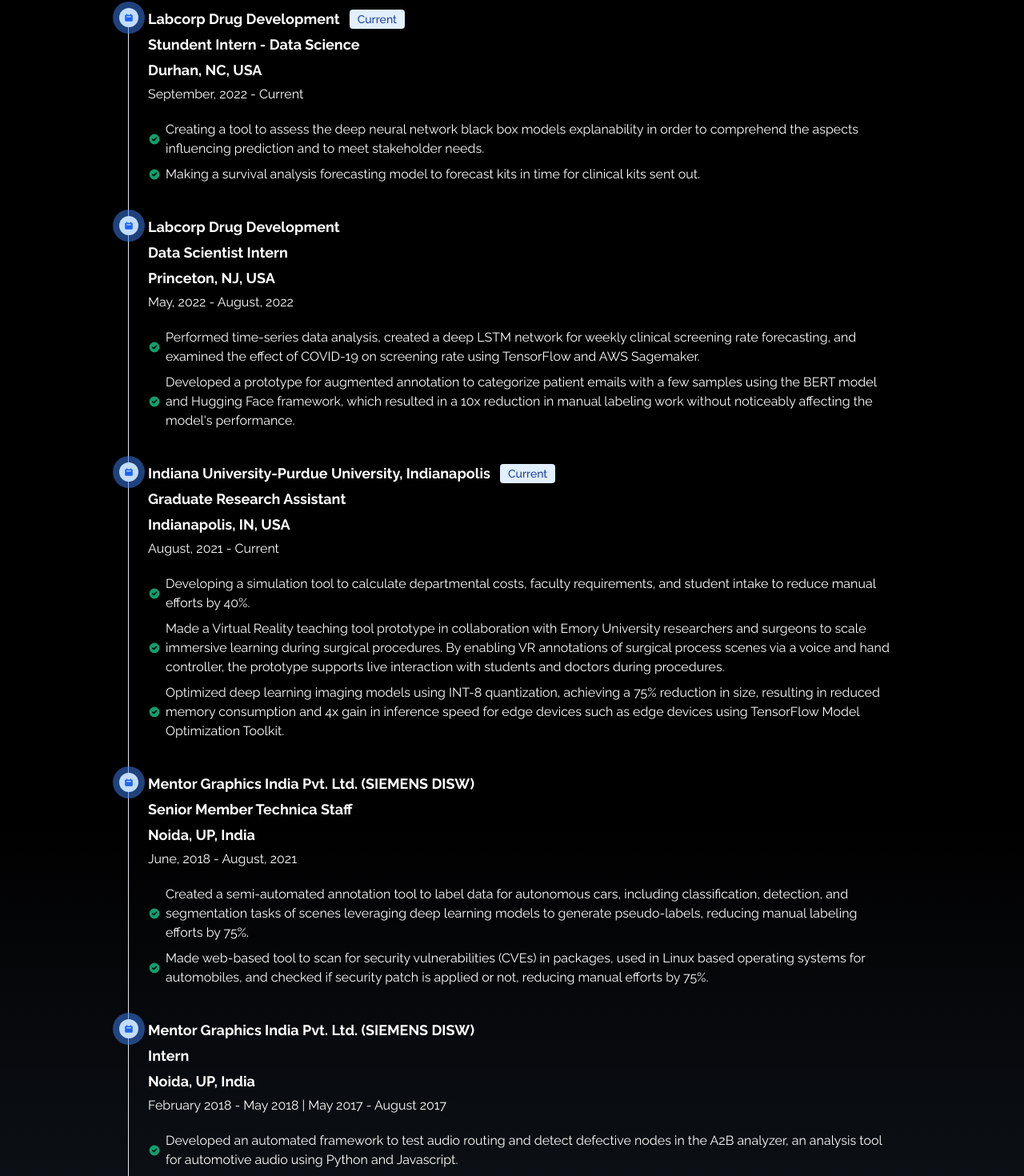
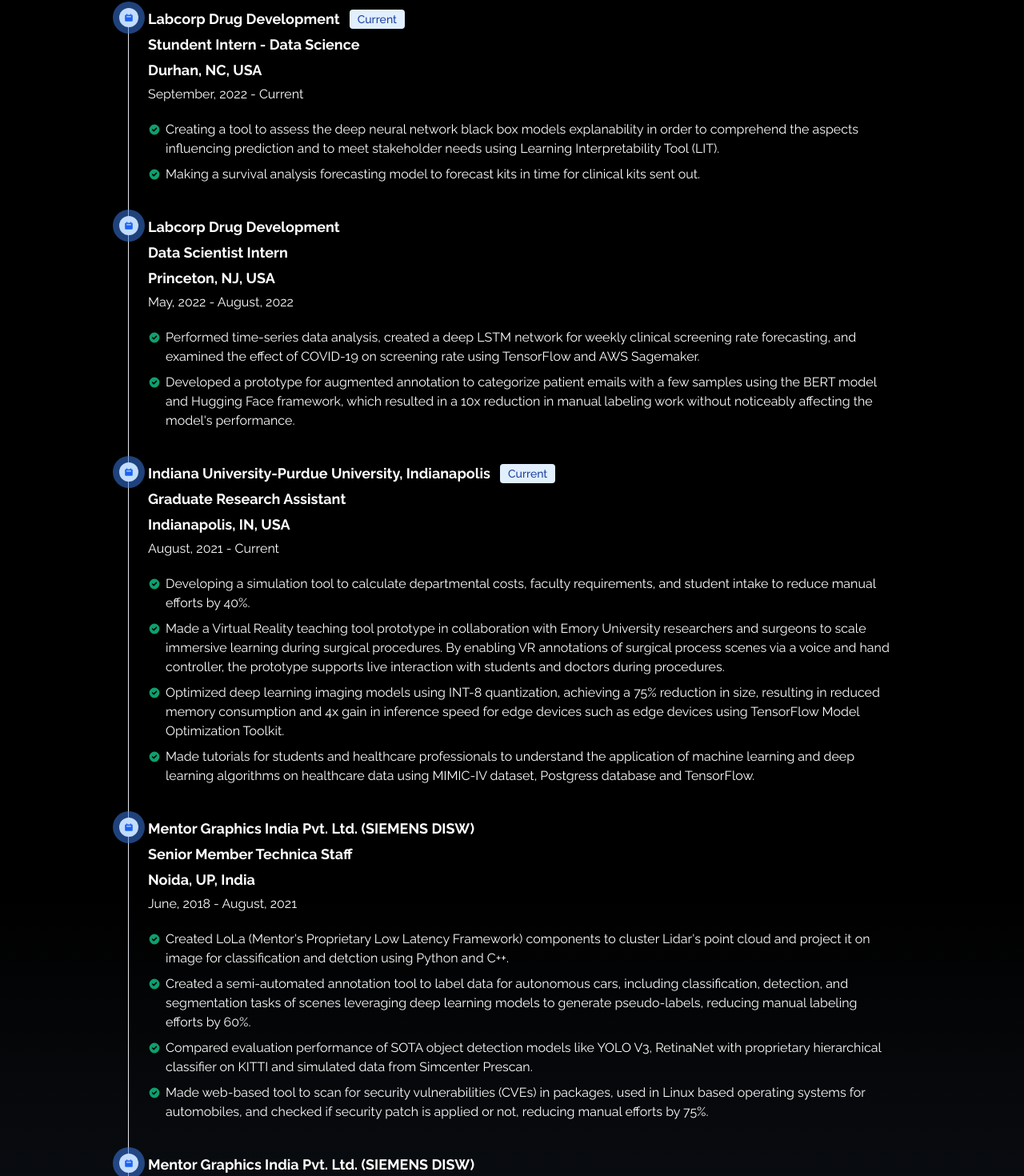
Before and after one commit to pri2si17-1997/priyanshu_personal_site, a React (Create React App) app: page / in a window 1280 px wide. Shown: the part 1286-2756 px from the top of the page at 80% size. Built offline with nearby package versions, Linux system fonts and the light colour scheme.

Commit message:
- Updated resume. - Fixed bullet marker position.
Signed-off-by: Priyanshu Sinha <priyanshu_sinha@outlook.com>

```diff
--- a/src/components/Experience.jsx
+++ b/src/components/Experience.jsx
@@ -34,8 +34,8 @@
                       {elem.work.map((item, w_idx) => {
                         return (
                           <div id={w_idx}>
-                            <li class="flex items-center text-left">
-                              <svg class="w-4 h-4 mr-1.5 text-green-500 dark:text-green-400 flex-shrink-0" fill="currentColor" viewBox="0 0 20 20" xmlns="http://www.w3.org/2000/svg"><path fill-rule="evenodd" d="M10 18a8 8 0 100-16 8 8 0 000 16zm3.707-9.293a1 1 0 00-1.414-1.414L9 10.586 7.707 9.293a1 1 0 00-1.414 1.414l2 2a1 1 0 001.414 0l4-4z" clip-rule="evenodd"></path></svg>
+                            <li class="flex text-left">
+                              <svg class="mt-1 w-4 h-4 mr-1.5 text-green-500 dark:text-green-400 flex-shrink-0" fill="currentColor" viewBox="0 0 20 20" xmlns="http://www.w3.org/2000/svg"><path fill-rule="evenodd" d="M10 18a8 8 0 100-16 8 8 0 000 16zm3.707-9.293a1 1 0 00-1.414-1.414L9 10.586 7.707 9.293a1 1 0 00-1.414 1.414l2 2a1 1 0 001.414 0l4-4z" clip-rule="evenodd"></path></svg>
                               {item}
                             </li>
                           </div>
--- a/src/data/experienceData.js
+++ b/src/data/experienceData.js
@@ -7,7 +7,7 @@
         'display': true,
         'tag': 'Current',
         'work': [
-            'Creating a tool to assess the deep neural network black box models explanability in order to comprehend the aspects influencing prediction and to meet stakeholder needs.',
+            'Creating a tool to assess the deep neural network black box models explanability in order to comprehend the aspects influencing prediction and to meet stakeholder needs using Learning Interpretability Tool (LIT).',
             'Making a survival analysis forecasting model to forecast kits in time for clinical kits sent out.'
         ]
     },
@@ -32,7 +32,8 @@
         'work': [
             'Developing a simulation tool to calculate departmental costs, faculty requirements, and student intake to reduce manual efforts by 40%.',
             'Made a Virtual Reality teaching tool prototype in collaboration with Emory University researchers and surgeons to scale immersive learning during surgical procedures. By enabling VR annotations of surgical process scenes via a voice and hand controller, the prototype  supports live interaction with students and doctors during procedures.',
-            'Optimized deep learning imaging models using INT-8 quantization, achieving a 75% reduction in size, resulting in reduced memory consumption and 4x gain in inference speed for edge devices such as edge devices using TensorFlow Model Optimization Toolkit.'
+            'Optimized deep learning imaging models using INT-8 quantization, achieving a 75% reduction in size, resulting in reduced memory consumption and 4x gain in inference speed for edge devices such as edge devices using TensorFlow Model Optimization Toolkit.',
+            'Made tutorials for students and healthcare professionals to understand the application of machine learning and deep learning algorithms on healthcare data using MIMIC-IV dataset, Postgress database and TensorFlow.'
         ]
     },
     {
@@ -42,7 +43,9 @@
         'location': "Noida, UP, India",
         'display': false,
         'work': [
-            'Created a semi-automated annotation tool to label data for autonomous cars, including classification, detection, and segmentation tasks of scenes leveraging deep learning models to generate pseudo-labels, reducing manual labeling efforts by 75%.',
+            'Created LoLa (Mentor\'s Proprietary Low Latency Framework) components to cluster Lidar\'s point cloud and project it on image for classification and detction using Python and C++.',
+            'Created a semi-automated annotation tool to label data for autonomous cars, including classification, detection, and segmentation tasks of scenes leveraging deep learning models to generate pseudo-labels, reducing manual labeling efforts by 60%.',
+            'Compared evaluation performance of SOTA object detection models like YOLO V3, RetinaNet with proprietary hierarchical classifier on KITTI and simulated data from Simcenter Prescan.',
             'Made web-based tool to scan for security vulnerabilities (CVEs) in packages, used in Linux based operating systems for automobiles, and checked if security patch is applied or not, reducing manual efforts by 75%.'
         ]
     },
```
Also changed, not shown: 1 other file (tests, documents, lock files or other folders).
